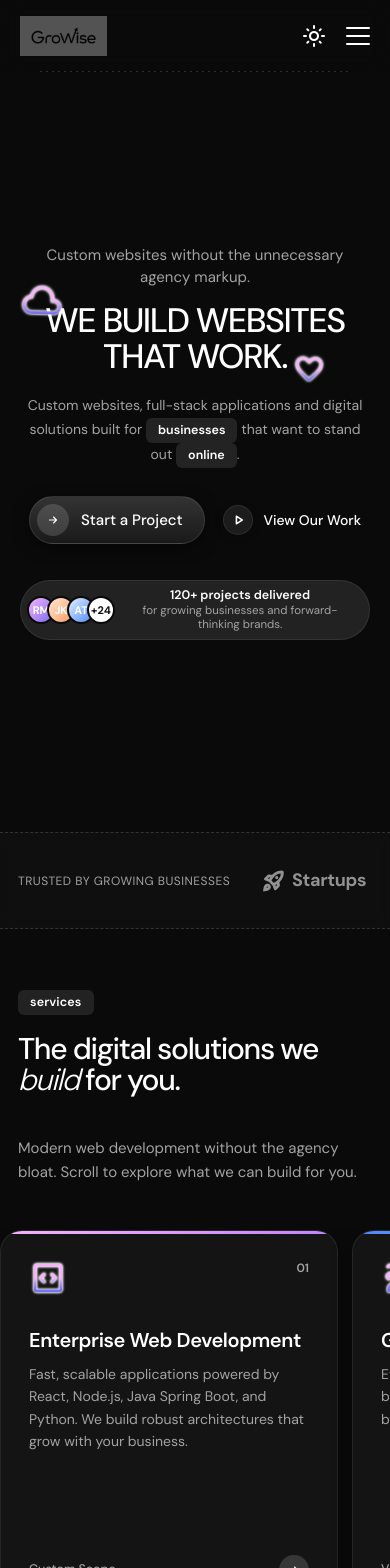
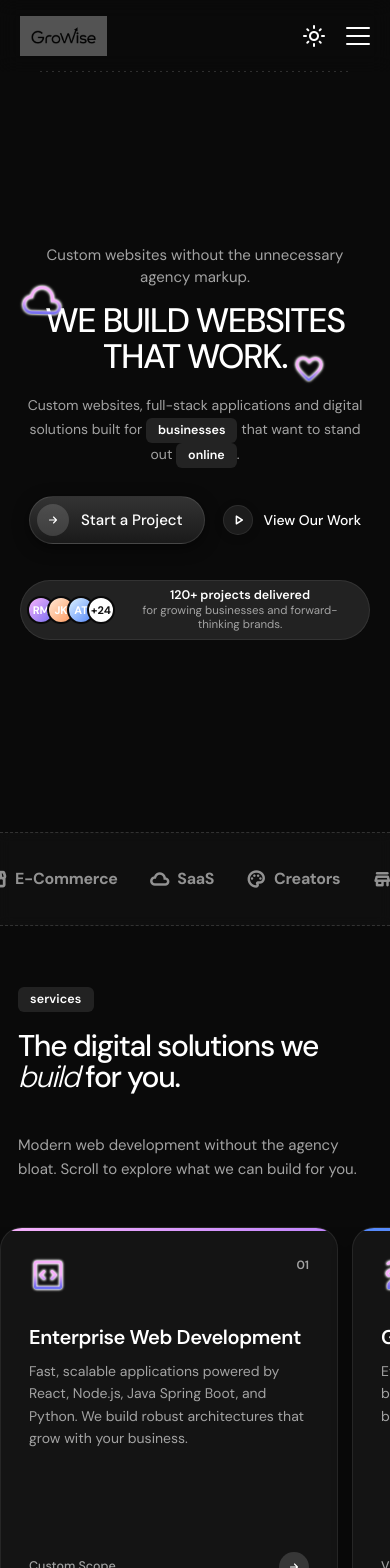
Before and after one commit to GroWise-Software/MainSite, a Next.js app: page / in a window 390 px wide. Shown: the top 1568 px of the page. Built offline with nearby package versions, Linux system fonts and the light colour scheme.

Commit message:
Mobile: auto-scroll logos strip, smaller card headings with shadow

```diff
--- a/src/app/globals.css
+++ b/src/app/globals.css
@@ -613,8 +613,33 @@
   box-shadow: 0 18px 44px rgba(0,0,0,0.4);
 }
 
+@keyframes logosScroll {
+  0%   { transform: translateX(0); }
+  100% { transform: translateX(-50%); }
+}
+
+.logos-strip-track {
+  display: flex;
+  gap: 32px;
+  width: max-content;
+  animation: logosScroll 18s linear infinite;
+  padding: 0 16px;
+}
+
 @media (max-width: 768px) {
   .nexto-marquee-card {
     width: min(85vw, 360px);
+    box-shadow: 0 8px 32px rgba(0,0,0,0.55), 0 2px 8px rgba(0,0,0,0.4);
+  }
+
+  .nexto-marquee-card h4 {
+    font-size: 14px !important;
+    line-height: 1.3;
+    letter-spacing: -0.2px;
+    text-shadow: 0 2px 8px rgba(0,0,0,0.9);
+  }
+
+  .nexto-marquee-card .absolute.inset-0.z-0 {
+    opacity: 90% !important;
   }
 }
--- a/src/components/templates/nexto/sections/LogosStrip.tsx
+++ b/src/components/templates/nexto/sections/LogosStrip.tsx
@@ -10,7 +10,24 @@ const logos = [
 export default function LogosStrip() {
   return (
     <div className="py-[34px] bg-[var(--card-bg)]/50 border-y border-dashed border-[var(--dashed-color)] backdrop-blur-[6px] transition-colors duration-500 overflow-hidden">
-      <div className="nexto-wrap flex items-center justify-between gap-8 flex-nowrap overflow-x-auto [&::-webkit-scrollbar]:hidden" style={{ scrollbarWidth: 'none' }}>
+
+      {/* Mobile: auto-scroll marquee */}
+      <div className="block md:hidden relative">
+        <div className="logos-strip-track">
+          {[...logos, ...logos].map((l, i) => (
+            <span
+              key={i}
+              className="font-bold text-[16px] tracking-[-0.3px] opacity-55 inline-flex items-center gap-2 whitespace-nowrap flex-shrink-0"
+            >
+              <span className="nexto-icon text-[20px]">{l.icon}</span>
+              {l.name}
+            </span>
+          ))}
+        </div>
+      </div>
+
+      {/* Desktop: static row */}
+      <div className="nexto-wrap hidden md:flex items-center justify-between gap-8 flex-nowrap">
         <span className="text-[12px] text-[var(--text-secondary)] tracking-[0.04em] uppercase transition-colors duration-500 whitespace-nowrap flex-shrink-0">
           Trusted by growing businesses
         </span>
@@ -24,6 +41,7 @@ export default function LogosStrip() {
           </span>
         ))}
       </div>
+
     </div>
   );
 }
```
